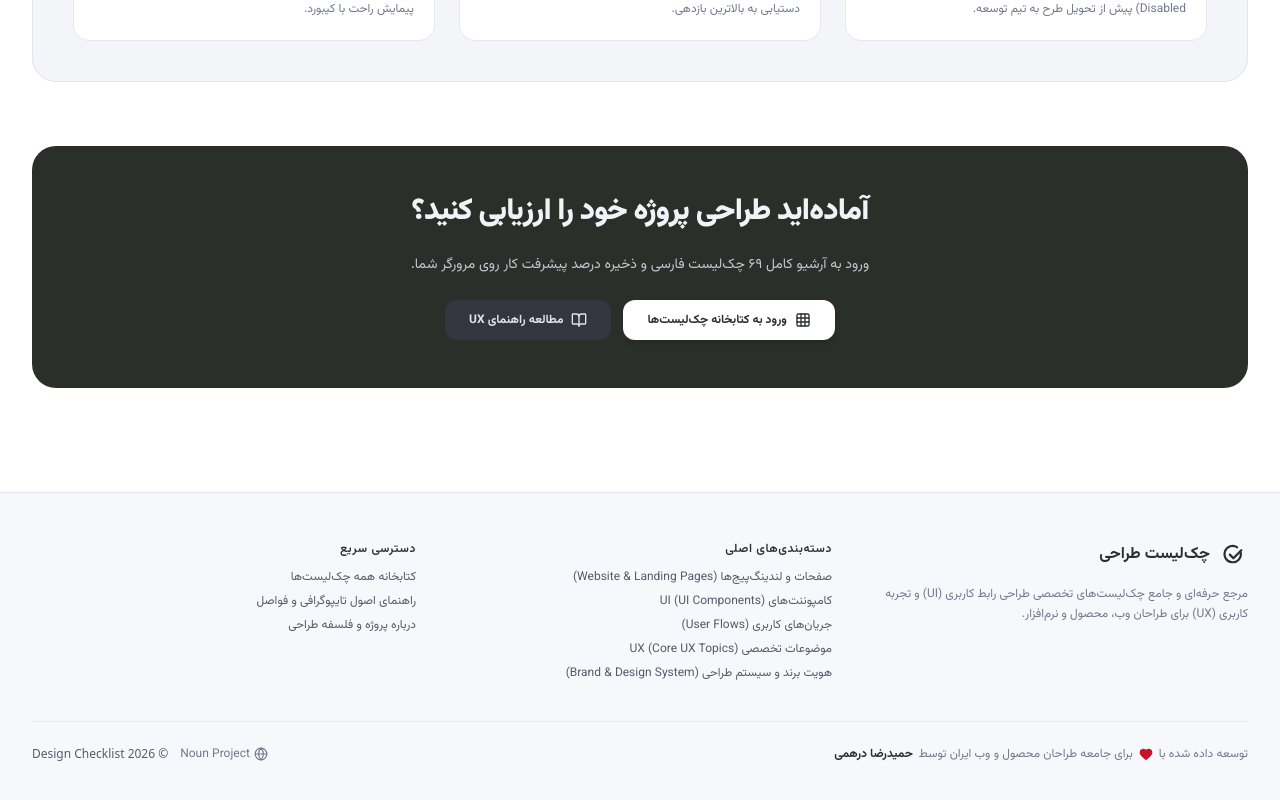
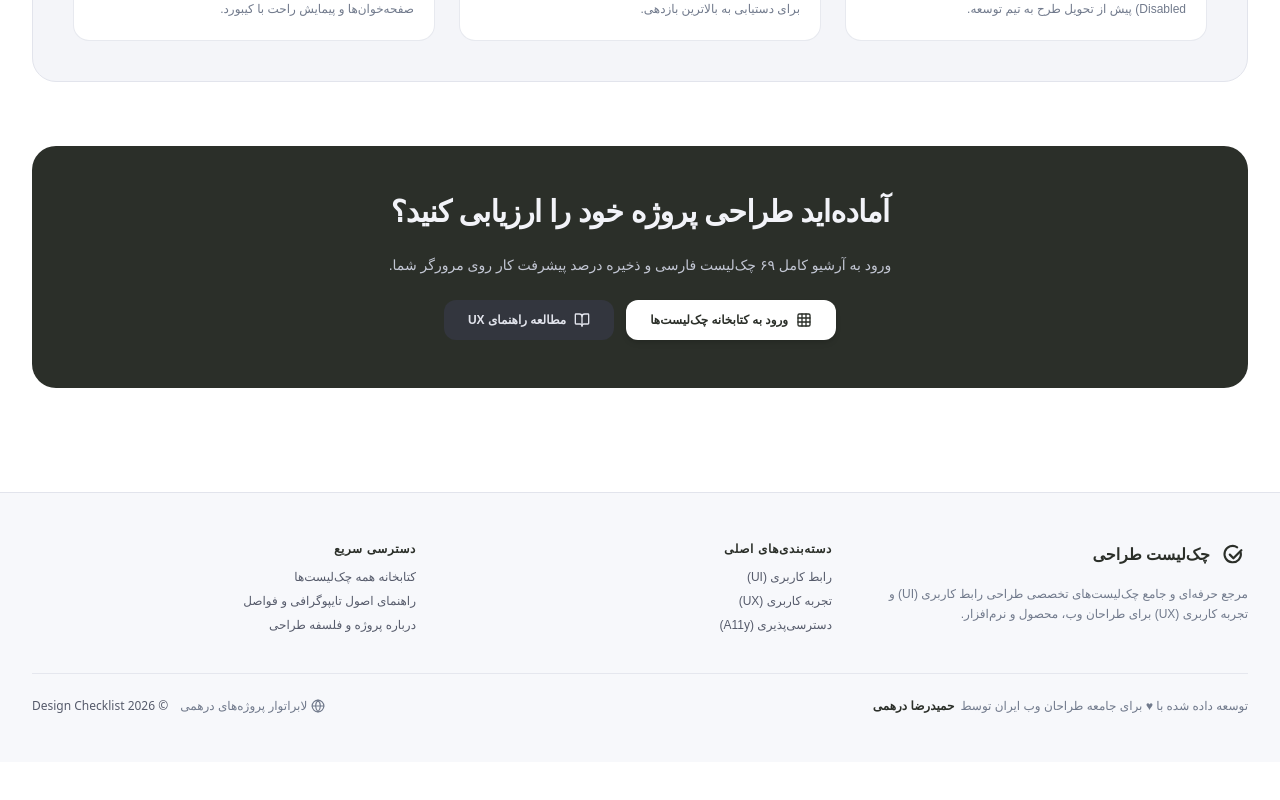
Before and after one commit to derhami/checklist, a React (Vite) app: page / in a window 1280 px wide. Shown: the part 2919-3719 px from the top of the page. After the commit the page ends 3681 px from the top, so only its background shows below. Built offline with nearby package versions, Linux system fonts and the light colour scheme.

Commit message:
fix: branding, font, UI consistency
- simplify footer, update branding to لابراتوار پروژه‌های درهمی
- apply IRANYekanX VF font
- update SEO meta tags and structured data
- update index.html with proper Persian branding

```diff
--- a/index.html
+++ b/index.html
@@ -8,9 +8,9 @@
     <!-- Meta Descriptions & SEO -->
     <meta name="description" content="مرجع جامع و تخصصی چک‌لیست‌های طراحی UI/UX، دسترسی‌پذیری WCAG، فرم‌ها، کامپوننت‌ها و جریان‌های کاربر به زبان فارسی. ارزیابی زنده و ذخیره پیشرفت." />
     <meta name="keywords" content="چک لیست طراحی, UX checklist, طراحی UI, تجربه کاربری, دسترسی پذیری, WCAG, فیگما, فرم ها, دیزاین سیستم" />
-    <meta name="author" content="مرجع تخصصی چک‌لیست‌های UX" />
+    <meta name="author" content="حمیدرضا درهمی" />
     <meta name="robots" content="index, follow" />
-    <meta name="theme-color" content="#0c0a09" />
+    <meta name="theme-color" content="#1D2EA0" />
     <link rel="canonical" href="https://checklist.nounproject.ir/" />
 
     <!-- Icons & Manifest -->
@@ -23,19 +23,12 @@
     <meta property="og:url" content="https://checklist.nounproject.ir/" />
     <meta property="og:title" content="چک‌لیست طراحی UX | مرجع استانداردهای رابط و تجربه کاربر" />
     <meta property="og:description" content="مجموعه کامل بیش از ۶۹ چک‌لیست کاربردی برای طراحان محصول، مدیران محصول و برنامه‌نویسان با قابلیت بررسی زنده." />
-    <meta property="og:image" content="/favicon.svg" />
     <meta property="og:locale" content="fa_IR" />
 
     <!-- Twitter -->
     <meta name="twitter:card" content="summary_large_image" />
     <meta name="twitter:title" content="چک‌لیست طراحی UX | مرجع استانداردهای رابط و تجربه کاربر" />
     <meta name="twitter:description" content="مجموعه کامل بیش از ۶۹ چک‌لیست کاربردی برای طراحان محصول." />
-    <meta name="twitter:image" content="/favicon.svg" />
-
-    <!-- Fonts -->
-    <link rel="preconnect" href="https://fonts.googleapis.com">
-    <link rel="preconnect" href="https://fonts.gstatic.com" crossorigin>
-    <link href="https://fonts.googleapis.com/css2?family=Vazirmatn:wght@300;400;500;600;700;800;900&display=swap" rel="stylesheet">
 
     <!-- Schema.org JSON-LD -->
     <script type="application/ld+json">
@@ -46,7 +39,12 @@
       "alternateName": "Design UX Checklist Persian Reference",
       "url": "https://checklist.nounproject.ir/",
       "description": "مرجع جامع چک‌لیست‌های تخصصی UI/UX و طراحی محصول به زبان فارسی",
-      "inLanguage": "fa"
+      "inLanguage": "fa",
+      "creator": {
+        "@type": "Person",
+        "name": "حمیدرضا درهمی",
+        "url": "https://derhami.com"
+      }
     }
     </script>
 
@@ -79,7 +77,7 @@
       })();
     </script>
   </head>
-  <body class="bg-stone-50 dark:bg-stone-950 text-stone-900 dark:text-stone-100 font-['Vazirmatn',sans-serif] antialiased min-h-screen selection:bg-amber-500 selection:text-stone-950">
+  <body class="bg-stone-50 dark:bg-stone-950 text-stone-900 dark:text-stone-100 antialiased min-h-screen selection:bg-brand-500 selection:text-white">
     <div id="root"></div>
     <script type="module" src="/src/main.tsx"></script>
   </body>
--- a/src/components/Footer.tsx
+++ b/src/components/Footer.tsx
@@ -1,7 +1,6 @@
 import React from 'react';
 import { Link } from 'react-router-dom';
-import { Heart, Globe } from 'lucide-react';
-import { categories } from '../data/categories';
+import { Globe } from 'lucide-react';
 
 export const Footer: React.FC = () => {
   return (
@@ -47,16 +46,9 @@ export const Footer: React.FC = () => {
               دسته‌بندی‌های اصلی
             </h4>
             <ul className="space-y-2 text-xs">
-              {categories.map((cat) => (
-                <li key={cat.id}>
-                  <Link
-                    to={`/category/${cat.slug}`}
-                    className="hover:text-stone-900 dark:hover:text-stone-100 transition-colors"
-                  >
-                    {cat.title} ({cat.titleEn})
-                  </Link>
-                </li>
-              ))}
+              <li><Link to="/category/ui" className="hover:text-stone-900 dark:hover:text-stone-100 transition-colors">رابط کاربری (UI)</Link></li>
+              <li><Link to="/category/ux" className="hover:text-stone-900 dark:hover:text-stone-100 transition-colors">تجربه کاربری (UX)</Link></li>
+              <li><Link to="/category/accessibility" className="hover:text-stone-900 dark:hover:text-stone-100 transition-colors">دسترسی‌پذیری (A11y)</Link></li>
             </ul>
           </div>
 
@@ -87,14 +79,12 @@ export const Footer: React.FC = () => {
 
         <div className="border-t border-stone-200/80 dark:border-stone-800/80 mt-10 pt-6 flex flex-col sm:flex-row items-center justify-between gap-4 text-xs text-stone-500">
           <p className="flex items-center gap-1.5 flex-wrap justify-center sm:justify-start">
-            <span>توسعه داده شده با</span>
-            <Heart className="w-3.5 h-3.5 text-rose-500 fill-rose-500 inline" />
-            <span>برای جامعه طراحان محصول و وب ایران توسط</span>
+            <span>توسعه داده شده با ♥ برای جامعه طراحان وب ایران توسط</span>
             <a
               href="https://derhami.com"
               target="_blank"
               rel="noopener noreferrer"
-              title="وب‌سایت شخصی حمیدرضا درهمی - طراح محصول و توسعه‌دهنده وب"
+              title="وب‌سایت شخصی حمیدرضا درهمی"
               className="font-bold text-stone-900 dark:text-stone-100 hover:text-brand-600 dark:hover:text-brand-400 transition-colors no-underline"
             >
               حمیدرضا درهمی
@@ -108,7 +98,7 @@ export const Footer: React.FC = () => {
               className="flex items-center gap-1 text-stone-500 hover:text-brand-600 dark:hover:text-brand-400 transition-colors"
             >
               <Globe className="w-3.5 h-3.5" />
-              <span>Noun Project</span>
+              <span>لابراتوار پروژه‌های درهمی</span>
             </a>
             <span className="font-sans font-medium text-stone-600 dark:text-stone-400">
               © 2026 Design Checklist
--- a/src/index.css
+++ b/src/index.css
@@ -1,4 +1,13 @@
 @import "tailwindcss";
+
+/* IRANYekanX VF - Variable Font */
+@font-face {
+  font-family: 'IRANYekanX';
+  src: url('/fonts/IRANYekanXVF.woff2') format('woff2-variations');
+  font-weight: 100 900;
+  font-display: swap;
+  font-style: normal;
+}
 
 @variant dark (&:where(.dark, .dark *));
 
@@ -50,7 +59,7 @@
     transition: background-color 0.2s ease, color 0.2s ease;
   }
   body {
-    font-family: 'Vazirmatn', system-ui, -apple-system, BlinkMacSystemFont, 'Segoe UI', Roboto, sans-serif;
+    font-family: 'IRANYekanX', system-ui, -apple-system, BlinkMacSystemFont, 'Segoe UI', Roboto, sans-serif;
     transition: background-color 0.2s ease, color 0.2s ease;
   }
 }
```
Also changed, not shown: public/fonts/IRANYekanXVF.ttf (added), public/fonts/IRANYekanXVF.woff2 (added).
